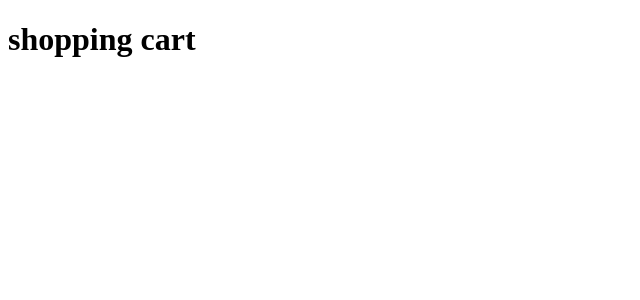
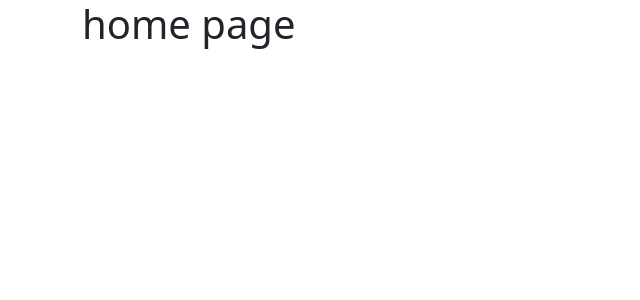
Before and after one commit to rim4j/shopping_ts_app, a React (Vite) app: page / in a window 1280 px wide. Shown: the top 300 px of the page, without its empty margins (0-640 px from the left). Built offline with nearby package versions, Linux system fonts and the light colour scheme.

Commit message:
config router

```diff
--- a/package.json
+++ b/package.json
@@ -10,8 +10,11 @@
     "preview": "vite preview"
   },
   "dependencies": {
+    "bootstrap": "^5.3.3",
     "react": "^18.2.0",
-    "react-dom": "^18.2.0"
+    "react-bootstrap": "^2.10.2",
+    "react-dom": "^18.2.0",
+    "react-router-dom": "^6.23.1"
   },
   "devDependencies": {
     "@types/react": "^18.2.66",
--- a/src/App.tsx
+++ b/src/App.tsx
@@ -1,5 +1,17 @@
+import { Routes, Route } from 'react-router-dom';
+import { Container } from 'react-bootstrap';
+import { Shop, About, Home } from './pages';
+
 const App = () => {
-  return <h1>shopping cart</h1>;
+  return (
+    <Container>
+      <Routes>
+        <Route path='/' element={<Home />} />
+        <Route path='/shop' element={<Shop />} />
+        <Route path='/about' element={<About />} />
+      </Routes>
+    </Container>
+  );
 };
 
 export default App;
--- a/src/main.tsx
+++ b/src/main.tsx
@@ -1,9 +1,14 @@
 import React from 'react';
 import ReactDOM from 'react-dom/client';
 import App from './App.tsx';
+import { BrowserRouter } from 'react-router-dom';
+
+import 'bootstrap/dist/css/bootstrap.min.css';
 
 ReactDOM.createRoot(document.getElementById('root')!).render(
   <React.StrictMode>
-    <App />
+    <BrowserRouter>
+      <App />
+    </BrowserRouter>
   </React.StrictMode>
 );
--- /dev/null
+++ b/src/pages/About.tsx
@@ -0,0 +1,5 @@
+const About = () => {
+  return <h1>About page </h1>;
+};
+
+export default About;
--- /dev/null
+++ b/src/pages/Home.tsx
@@ -0,0 +1,5 @@
+const Home = () => {
+  return <h1>home page </h1>;
+};
+
+export default Home;
--- /dev/null
+++ b/src/pages/Shop.tsx
@@ -0,0 +1,5 @@
+const Shop = () => {
+  return <h1>shop page </h1>;
+};
+
+export default Shop;
--- /dev/null
+++ b/src/pages/index.tsx
@@ -0,0 +1,5 @@
+import About from './About';
+import Home from './Home';
+import Shop from './Shop';
+
+export { Home, About, Shop };
```
Also changed, not shown: 1 other file (tests, documents, lock files or other folders).
